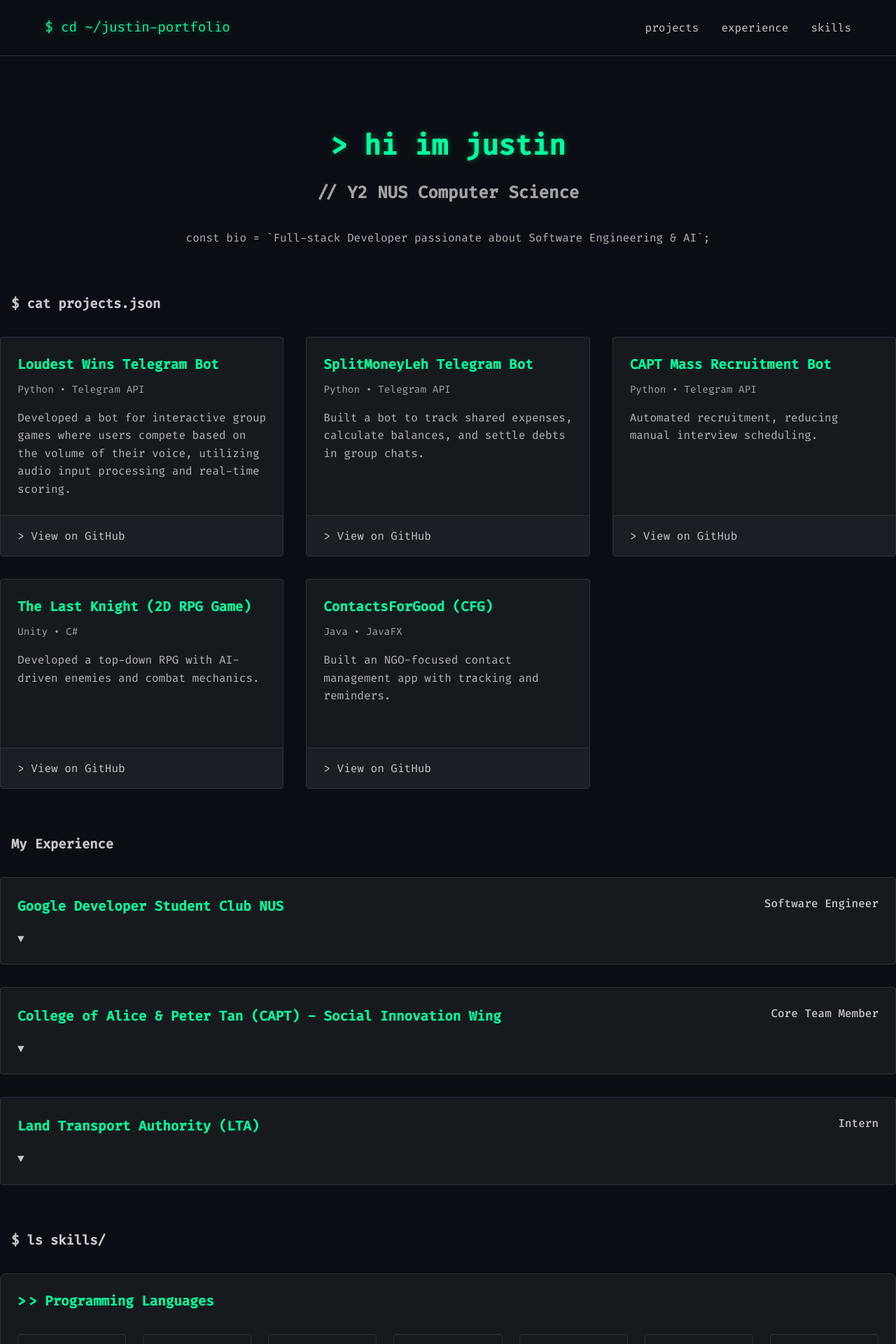
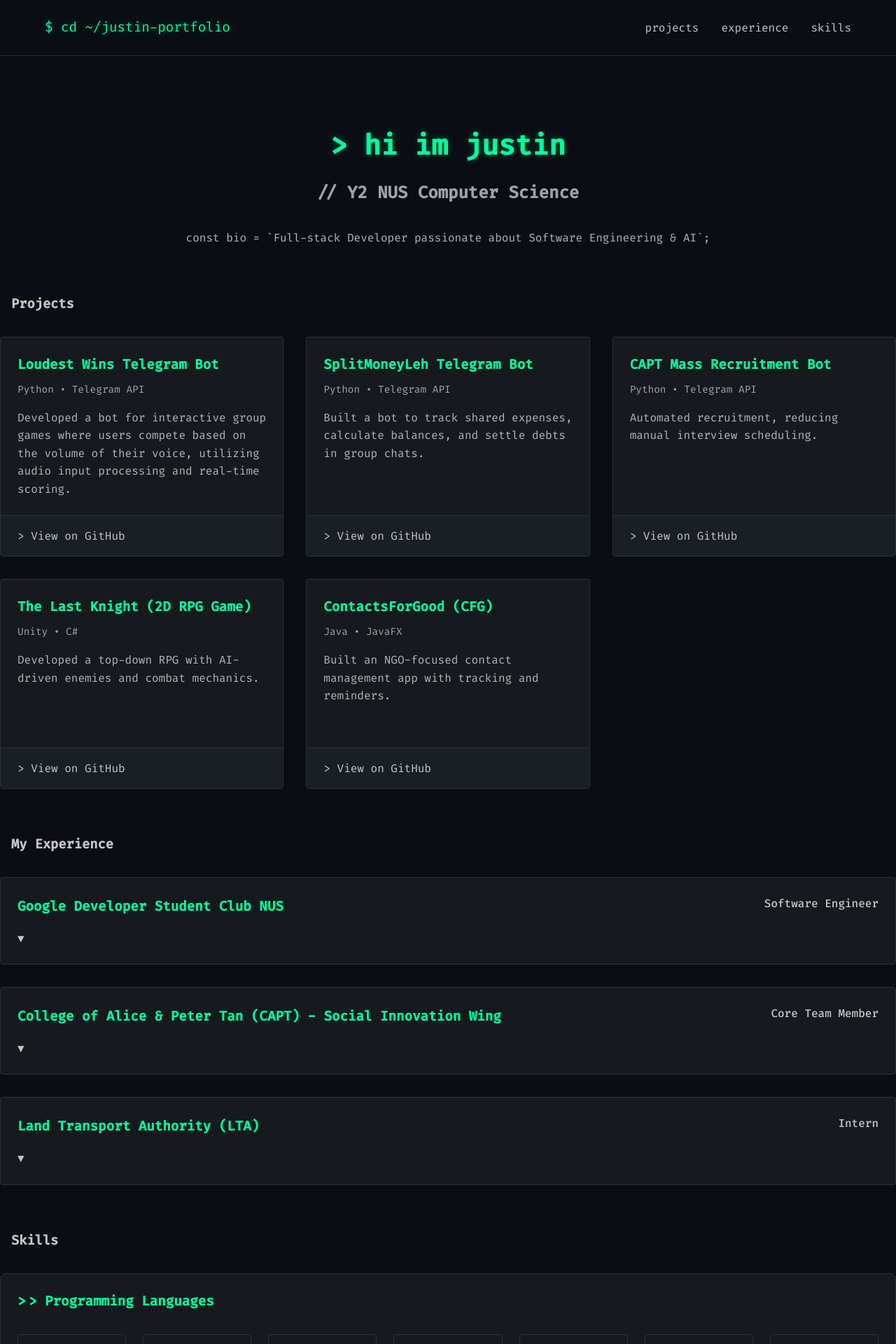
Before and after one commit to Justin-Yeo/hi-im-justin, a React (Create React App) app: page / in a window 1280 px wide. Shown: the top 1920 px of the page at 70% size. Built offline with nearby package versions, Linux system fonts and the light colour scheme.

Commit message:
Change project and skills header

```diff
--- a/src/components/Projects.jsx
+++ b/src/components/Projects.jsx
@@ -1,7 +1,7 @@
 export default function Projects({ projects }) {
   return (
     <section id="projects" className="terminal-section">
-      <h3 className="section-title">$ cat projects.json</h3>
+      <h3 className="section-title">Projects</h3>
       <div className="projects-grid">
         {projects.map((project, index) => (
           <div key={index} className="code-card">
--- a/src/components/Skills.jsx
+++ b/src/components/Skills.jsx
@@ -33,7 +33,7 @@
 
     return (
       <section className="terminal-section" id="skills">
-        <h3 className="section-title">$ ls skills/</h3>
+        <h3 className="section-title">Skills</h3>
         <div className="skills-container">
           {skillCategories.map((category, index) => (
             <div key={index} className="skill-category">
```
